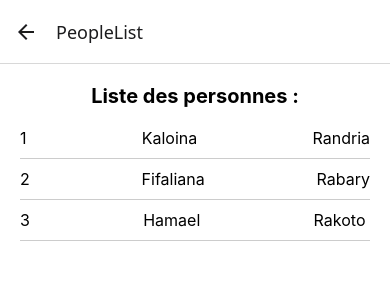
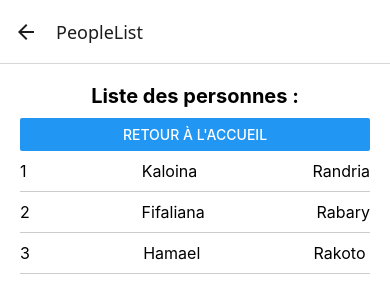
Before and after one commit to KaloinaRandria/CryptoMonnaie_mobile, a React Native app: screen /PeopleList in a window 390 px wide. Shown: the top 300 px of the page. Built offline with nearby package versions, Linux system fonts and the light colour scheme.

Commit message:
change version

```diff
--- a/app.json
+++ b/app.json
@@ -2,7 +2,7 @@
   "expo": {
     "name": "CryptoMonnaie",
     "slug": "CryptoMonnaie",
-    "version": "1.0.0",
+    "version": "1.1.0",
     "orientation": "portrait",
     "icon": "./assets/icon.png",
     "userInterfaceStyle": "light",
--- a/components/PeopleListScreen.js
+++ b/components/PeopleListScreen.js
@@ -1,8 +1,8 @@
 import React from 'react';
-import { StyleSheet, Text, View, FlatList } from 'react-native';
+import { StyleSheet, Text, View, FlatList, Button } from 'react-native';
 
 // Liste des personnes (Page 2)
-function PeopleListScreen() {
+function PeopleListScreen({ navigation }) {
   const people = [
     { id: '1', name: 'Kaloina' , prenom:'Randria'},
     { id: '2', name: 'Fifaliana' , prenom:'Rabary'},
@@ -12,6 +12,13 @@ function PeopleListScreen() {
   return (
     <View style={styles.container}>
       <Text style={styles.header}>Liste des personnes :</Text>
+
+      {/* Bouton retour */}
+      <Button
+        title="Retour à l'Accueil"
+        onPress={() => navigation.goBack()}
+      />
+
       <FlatList
         data={people}
         keyExtractor={(item) => item.id}
```
